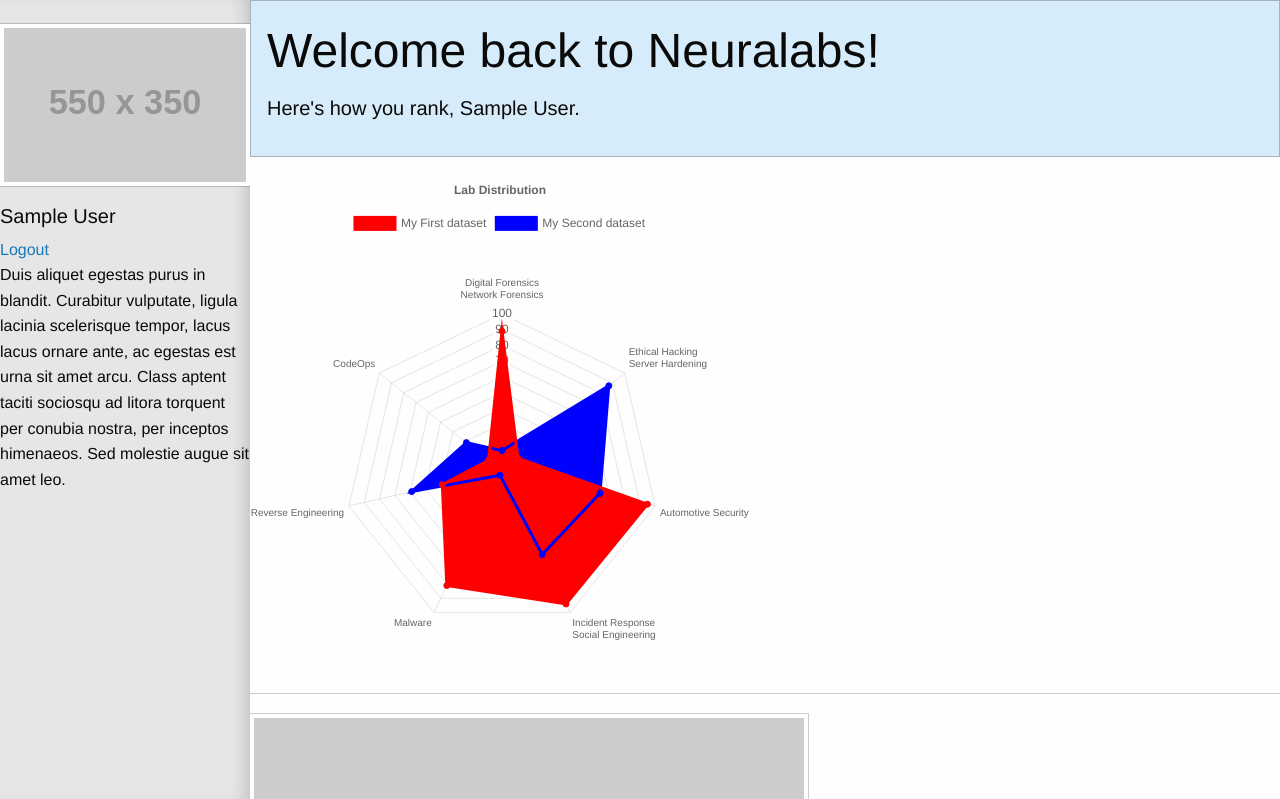
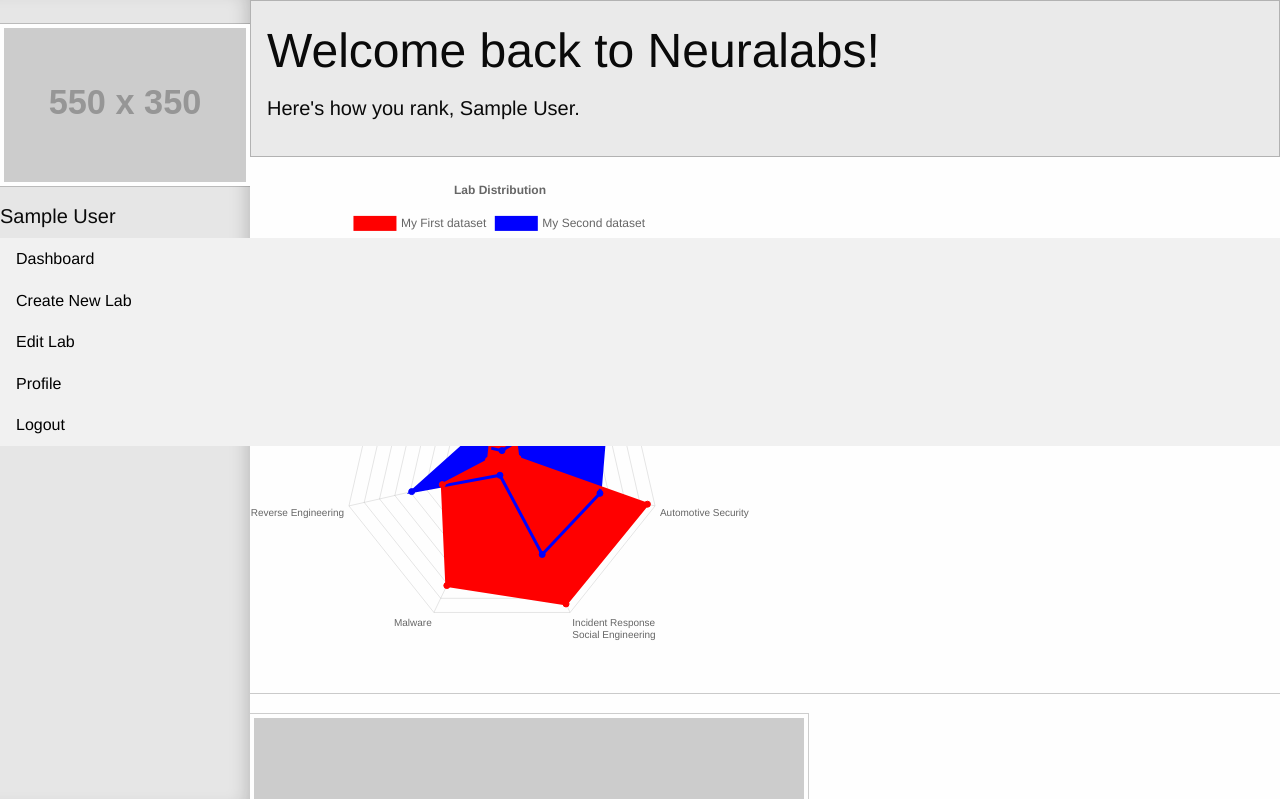
Before and after one commit to Derrezed-Fez/neuralabs, a Flask app: page /dashboard in a window 1280 px wide. Shown: the top 799 px of the page. Run offline with Flask 2, Linux system fonts and the light colour scheme; the visitor is signed in with stand-in values (Sample User, id 1); grey boxes labelled with a size stand in for pictures from a placeholder-image service; some libraries are stand-ins or nearby versions.

Commit message:
Embedded additional styling and created a side navbar.

```diff
--- /dev/null
+++ b/neuralabs/static/main.css
@@ -0,0 +1,26 @@
+ul {
+  list-style-type: none;
+  margin: 0;
+  padding: 0;
+  width: 100%;
+  background-color: #f1f1f1;
+  position: fixed;
+  overflow: auto;
+}
+
+li a {
+  display: block;
+  color: #000;
+  padding: 8px 16px;
+  text-decoration: none;
+}
+
+li a.active {
+  background-color: #4CAF50;
+  color: white;
+}
+
+li a:hover {
+  background-color: #555 !important;
+  color: white !important;
+}
--- a/neuralabs/templates/dashboard.html
+++ b/neuralabs/templates/dashboard.html
@@ -5,6 +5,7 @@
     <meta name="viewport" content="width=device-width, initial-scale=1.0" />
     <title>Neuralabs | Welcome</title>
     <link rel="stylesheet" href="https://dhbhdrzi4tiry.cloudfront.net/cdn/sites/foundation.min.css">
+    <link rel="stylesheet" href="../static/main.css">
     <script src="https://cdn.jsdelivr.net/npm/chart.js@2.8.0"></script>
   </head>
   <body>
@@ -17,8 +18,13 @@
             <br>
             <img class="thumbnail" src="https://placehold.it/550x350">
             <h5>{{ name }}</h5>
-            <a href="/logout">Logout</a>
-            <p>Duis aliquet egestas purus in blandit. Curabitur vulputate, ligula lacinia scelerisque tempor, lacus lacus ornare ante, ac egestas est urna sit amet arcu. Class aptent taciti sociosqu ad litora torquent per conubia nostra, per inceptos himenaeos. Sed molestie augue sit amet leo.</p>
+            <ul>
+              <li><a href="">Dashboard</a></li>
+              <li><a href="">Create New Lab</a></li>
+              <li><a href="">Edit Lab</a></li>
+              <li><a href="">Profile</a></li>
+              <li><a href="/logout">Logout</a></li>
+            </ul>
           </div>
         </div>
 
@@ -29,7 +35,7 @@
               <span class="title-bar-title">Mike Mikerson</span>
             </div>
           </div>
-          <div class="callout primary">
+          <div class="callout secondary">
             <div class="row column">
               <h1>Welcome back to Neuralabs!</h1>
               <p class="lead">Here's how you rank, {{name}}.</p>
```
